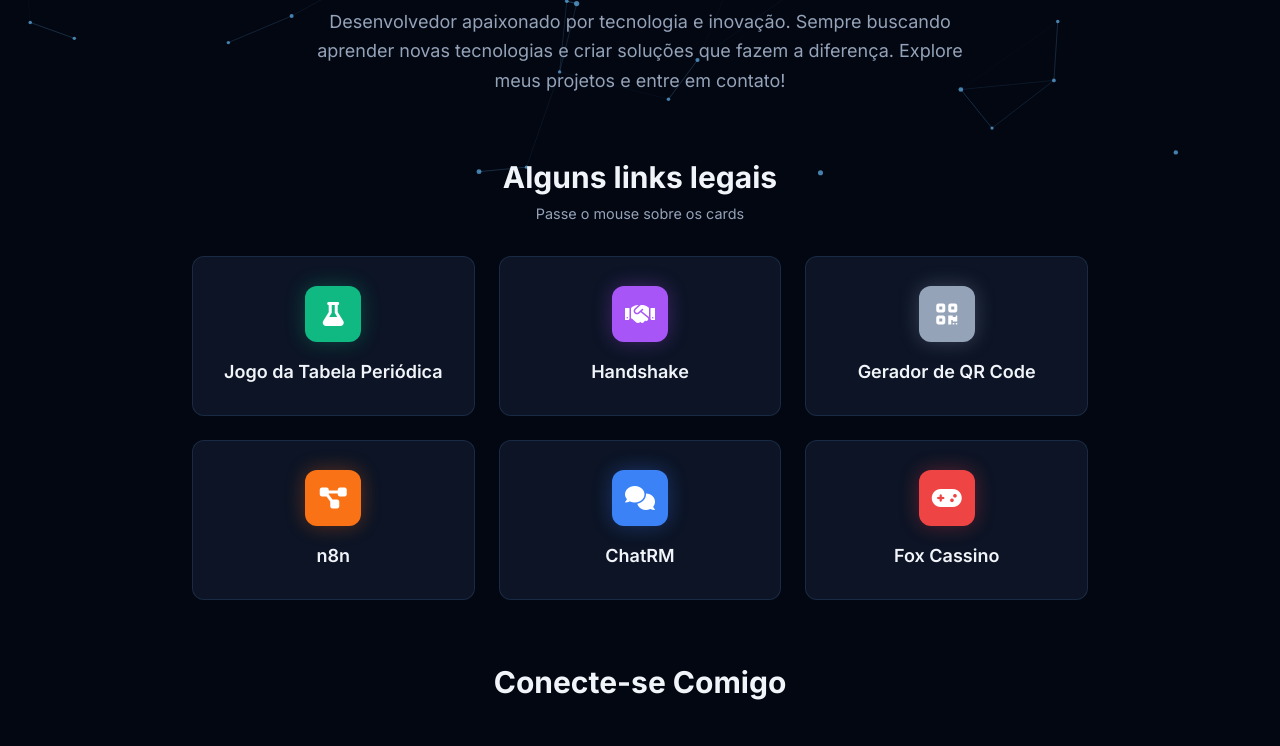
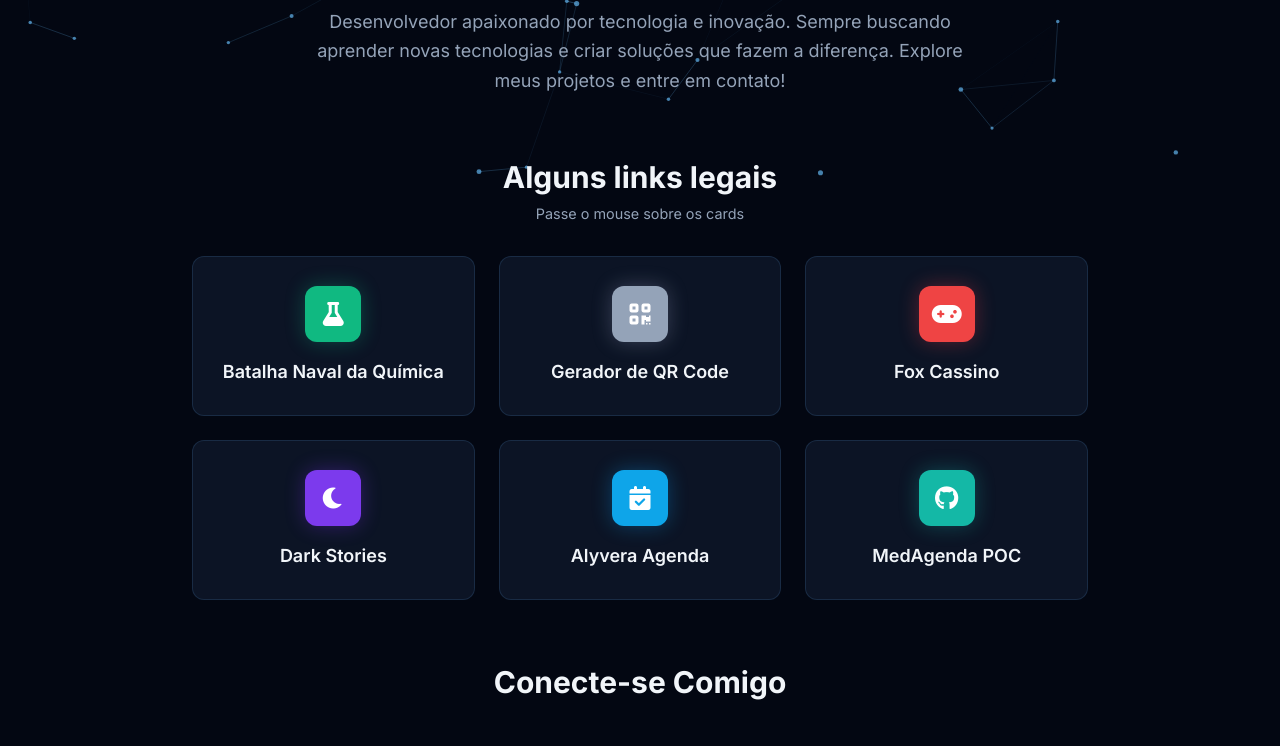
Before and after one commit to djairofilho/portfolio, a React (Vite) app: page / in a window 1280 px wide. Shown: the part 619-1365 px from the top of the page. Built offline with nearby package versions, Linux system fonts and the light colour scheme.

Commit message:
feat: update links

```diff
--- a/src/components/CoolLinks.jsx
+++ b/src/components/CoolLinks.jsx
@@ -2,19 +2,13 @@
 
 const links = [
   {
-    title: 'Jogo da Tabela Periódica',
+    title: 'Batalha Naval da Química',
     url: 'https://periodic-table-game.djairodantas.com/',
     description: 'Treine seus conhecimentos de química de forma divertida.',
     accent: '#10b981',
     icon: 'fa-flask',
   },
-  {
-    title: 'Handshake',
-    url: 'https://handshake.djairodantas.com/',
-    description: 'A quantos apertos de mão você está de alguém famoso?',
-    accent: '#a855f7',
-    icon: 'fa-handshake',
-  },
+
   {
     title: 'Gerador de QR Code',
     url: 'https://gerador-qr-code.djairodantas.com/',
@@ -23,25 +17,33 @@
     icon: 'fa-qrcode',
   },
   {
-    title: 'n8n',
-    url: 'https://eneoitoene.djairodantas.com',
-    description: 'Experimento e automações com n8n open source de forma descomplicada.',
-    accent: '#f97316',
-    icon: 'fa-diagram-project',
-  },
-  {
-    title: 'ChatRM',
-    url: 'https://chatrm.djairodantas.com/',
-    description: 'Um CRM baseado no chatwoot open source.',
-    accent: '#3b82f6',
-    icon: 'fa-comments',
-  },
-  {
     title: 'Fox Cassino',
     url: 'https://insper-classroom.github.io/projeto-pygame-site-time-turquesa-djairo-lucas-haro/',
     description: 'Jogo em Pygame com captura de gestos via mediapipe e opencv.',
     accent: '#ef4444',
     icon: 'fa-gamepad',
+  },
+  {
+    title: 'Dark Stories',
+    url: 'https://darkstories.darkautomation.com.br/',
+    description: 'Jogue com os amigos numa resenha de histórias sombrias.',
+    accent: '#7c3aed',
+    icon: 'fa-moon',
+  },
+  {
+    title: 'Alyvera Agenda',
+    url: 'https://agenda.alyvera.pro/',
+    description: 'SaaS de agendamentos para salões e prestadores de serviço.',
+    accent: '#0ea5e9',
+    icon: 'fa-calendar-check',
+  },
+  {
+    title: 'MedAgenda POC',
+    url: 'https://github.com/djairofilho/medagenda-poc-agent',
+    description: 'Agente de IA para agendamentos médicos — versão completa em desenvolvimento.',
+    accent: '#14b8a6',
+    iconBrand: true,
+    icon: 'fa-brands fa-github',
   },
 ];
 
@@ -65,7 +67,7 @@
                   className="w-14 h-14 rounded-xl flex items-center justify-center text-white text-2xl"
                   style={{ background: item.accent, boxShadow: `0 0 20px ${item.accent}55` }}
                 >
-                  <i className={`fa-solid ${item.icon}`} />
+                  <i className={item.iconBrand ? item.icon : `fa-solid ${item.icon}`} />
                 </div>
                 <h3 className="text-lg font-semibold" style={{ color: '#f1f5f9' }}>
                   {item.title}
```
